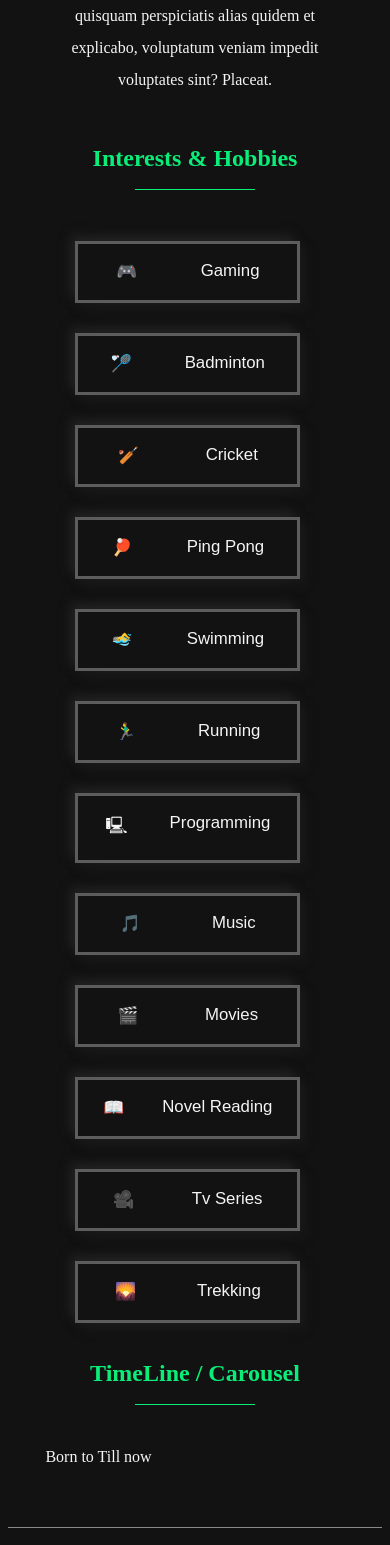
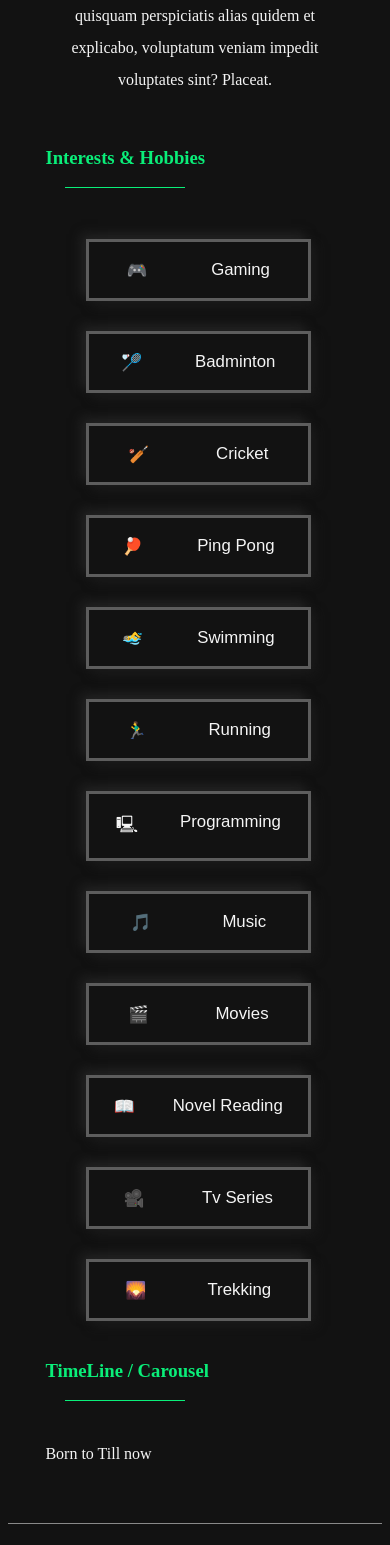
Before and after one commit to ToggleBoy/testweb, a Next.js app: page /about in a window 390 px wide. Shown: the part 432-1977 px from the top of the page. Built offline with nearby package versions, Linux system fonts and the light colour scheme.

Commit message:
interest responsive added

```diff
--- a/src/app/about/page.tsx
+++ b/src/app/about/page.tsx
@@ -52,7 +52,7 @@ const About = () => {
       </div>
       <div className="about-body">
         <div>
-          <h2>Interests & Hobbies</h2>
+          <h3>Interests & Hobbies</h3>
           <div className="interest-section">
             {interest.map((list, index) => (
               <InterestList data={list} interestIcon={interestIcon[index]} key={index} />
@@ -60,7 +60,7 @@ const About = () => {
           </div>
         </div>
         <div>
-          <h2>TimeLine / Carousel</h2>
+          <h3>TimeLine / Carousel</h3>
           <p>Born to Till now</p>
         </div>
       </div>
--- a/src/styles/globals.css
+++ b/src/styles/globals.css
@@ -581,13 +581,17 @@ hr {
     text-align: center;
   }
 
+  .about-body h3 {
+    text-align: left;
+  }
+
   .interest-section {
     display: flex;
     flex-direction: column;
   }
 
   .interest-list {
-    margin: 5% 10%;
+    margin: 5% 13.5%;
   }
 
   .career h2 {
```
